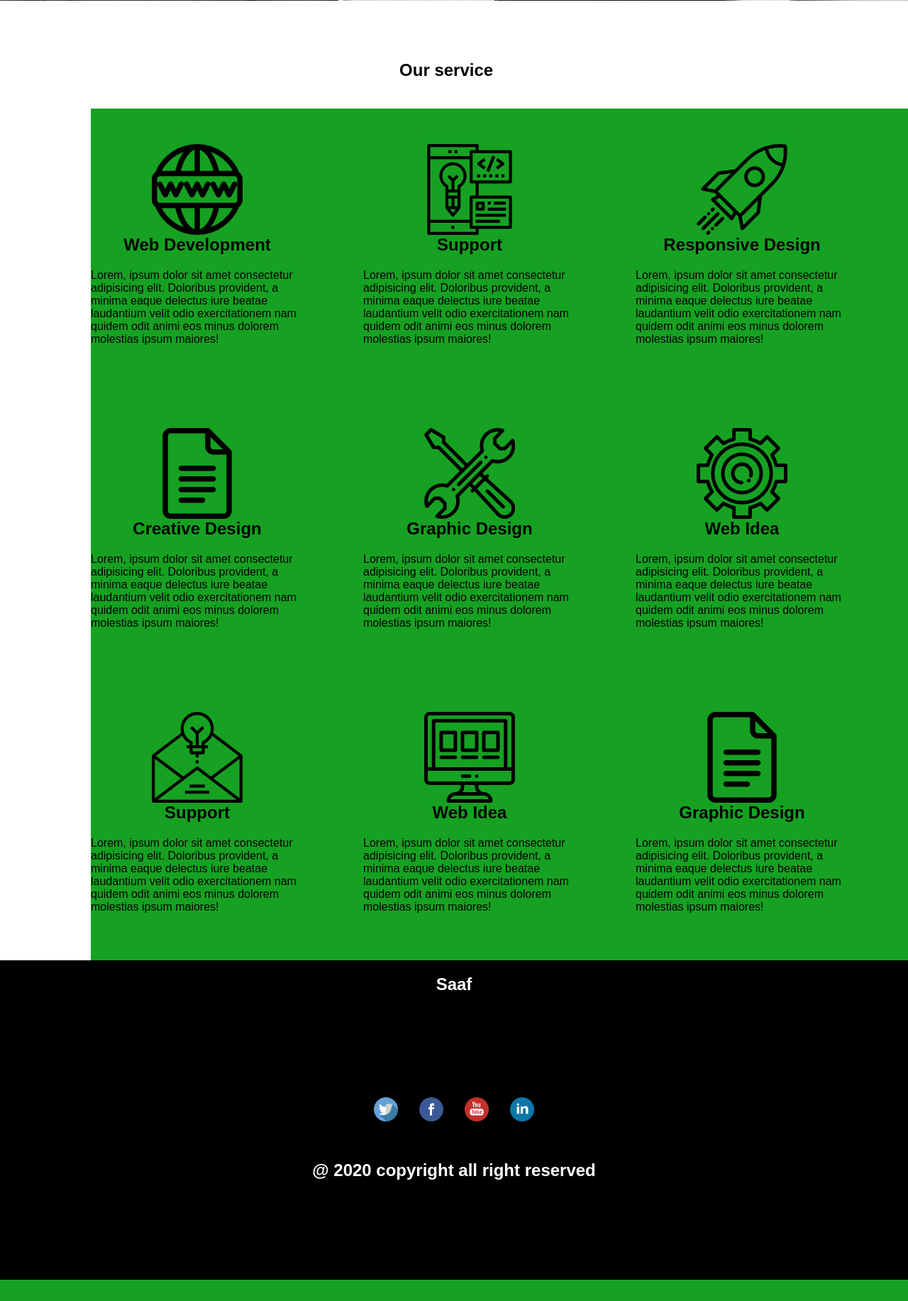
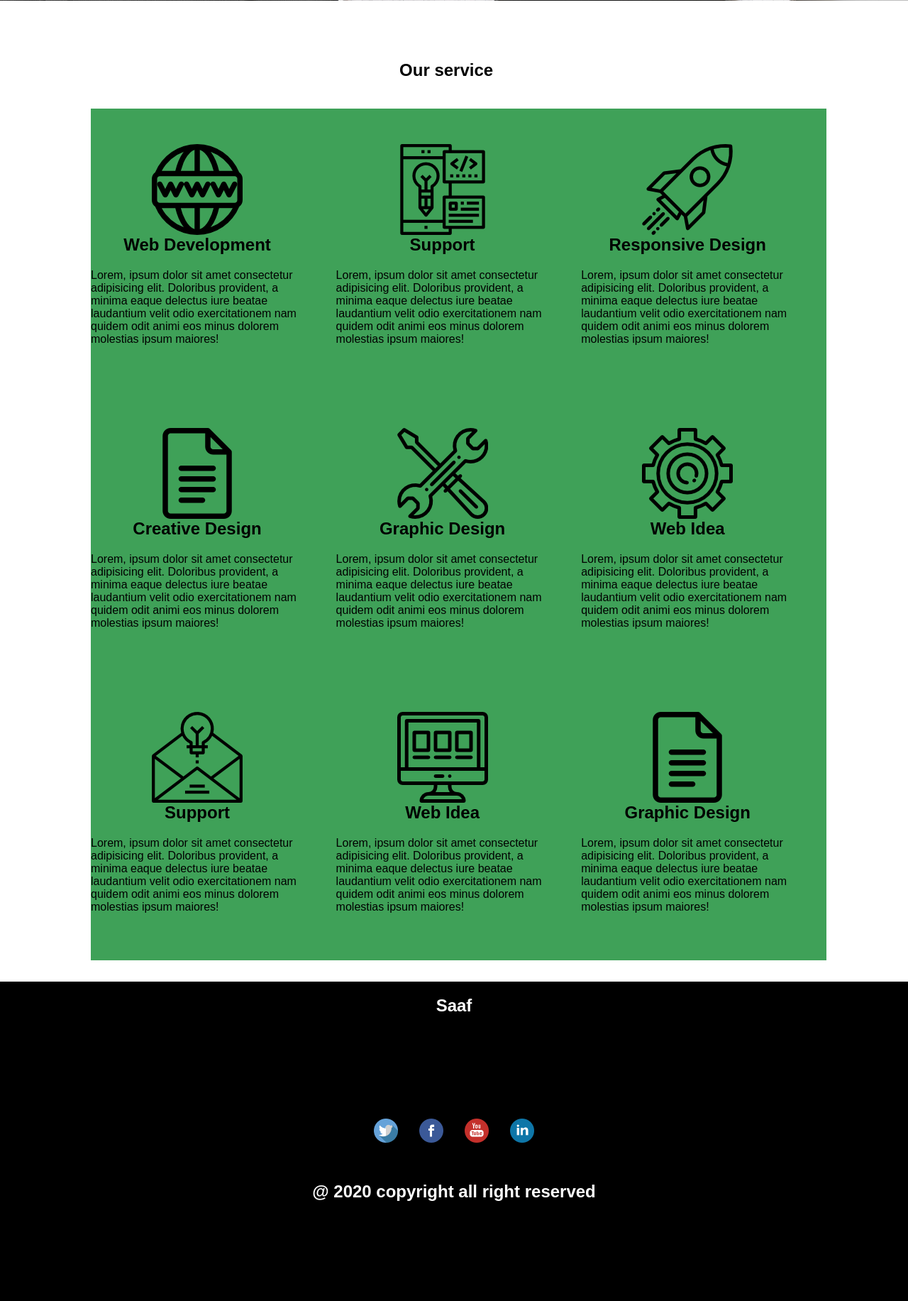
Before and after one commit to saafkhallid/Portfolio, a PHP site: page / in a window 1280 px wide. Shown: the part 841-2674 px from the top of the page at 71% size. Before the commit the page ends 2644 px from the top, so only its background shows below. Run offline with PHP 8.4, Linux system fonts and the light colour scheme.

Commit message:
mis a jour

```diff
--- a/css/accueil.css
+++ b/css/accueil.css
@@ -295,11 +295,13 @@ ul li .active {
 }
 
 .service .container {
+  width: 90%;
   margin-top: 40px;
   display: grid;
   grid-template-columns: 1fr 1fr 1fr;
   grid-template-rows: 1fr 1fr 1fr;
-  background-color: #16a122;
+  background-color: #3fa158;
+  margin-bottom: 30px;
 }
 
 .service .container .block {
--- a/scss/accueil.scss
+++ b/scss/accueil.scss
@@ -46,11 +46,13 @@ body {
         margin-right: 13%;
     }
     .container {
+        width: 90%;
         margin-top: 40px;
         display: grid;
         grid-template-columns: 1fr 1fr 1fr;
         grid-template-rows: 1fr 1fr 1fr;
-        background-color: rgb(22, 161, 34);
+        background-color: rgb(63, 161, 88);
+        margin-bottom: 30px;
         .block {
             height: 400px;
             width: 300px;
```
Also changed, not shown: 1 other file.
